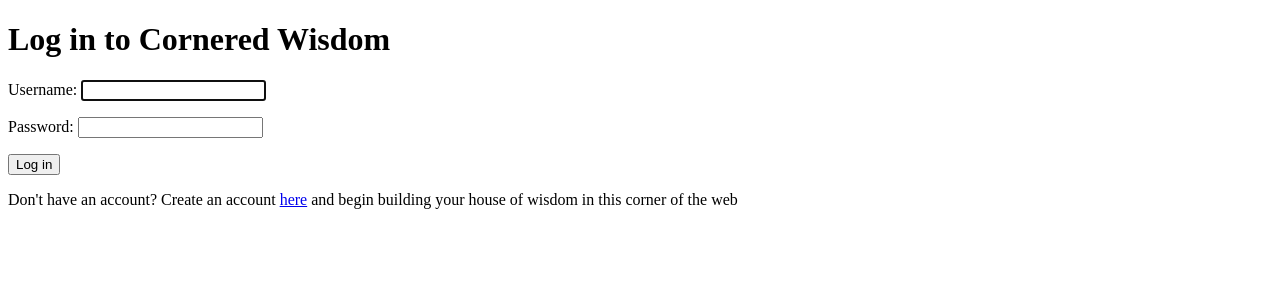
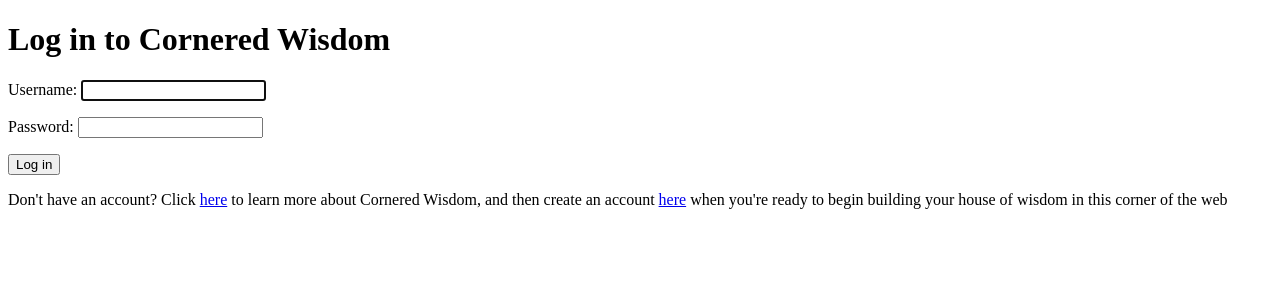
Before and after one commit to nasim-orion/cornered_wisdom, a Django app: page /accounts/login/ in a window 1280 px wide. Shown: the top 300 px of the page. Run offline with Django 4.2, Linux system fonts and the light colour scheme.

Commit message:
Landing link added to login

```diff
--- a/home/templates/registration/login.html
+++ b/home/templates/registration/login.html
@@ -19,9 +19,12 @@
 
     <p>
     Don't have an account?
-    <a>Create an account</a>
+    <a>Click</a>
+    <a href="{% url 'about' %}">here</a>
+    <a>to learn more about Cornered Wisdom, and then</a>
+    <a>create an account</a>
     <a href="{% url 'register' %}">here</a>
-    <a>and begin building your house of wisdom in this corner of the web</a>
+    <a> when you're ready to begin building your house of wisdom in this corner of the web</a>
 </p>
 
 </body>
```
